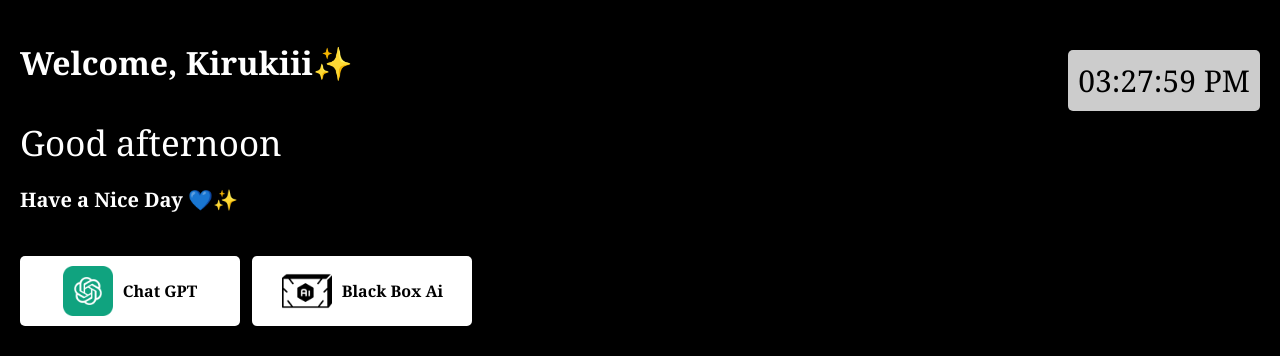
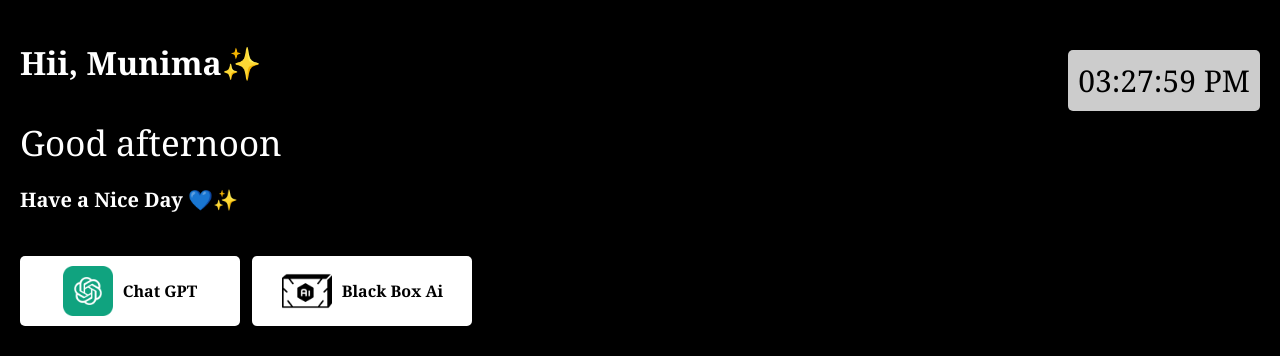
Before and after one commit to RanjithaP26/edge_home_page, a plain HTML site: page index.html in a window 1280 px wide. Shown: the top 356 px of the page. Drawn offline with Linux system fonts and the light colour scheme.

Commit message:
Update index.html

```diff
--- a/index.html
+++ b/index.html
@@ -9,7 +9,7 @@
 </head>
 <body>
     <div class="container">
-        <h1>Welcome, Kirukiii✨</h1>
+        <h1>Hii, Munima✨</h1>
         <p class="greeting" id="greeting"></p>
         <h2 class="fttxt">Have a Nice Day 💙✨</h2>
 
```
